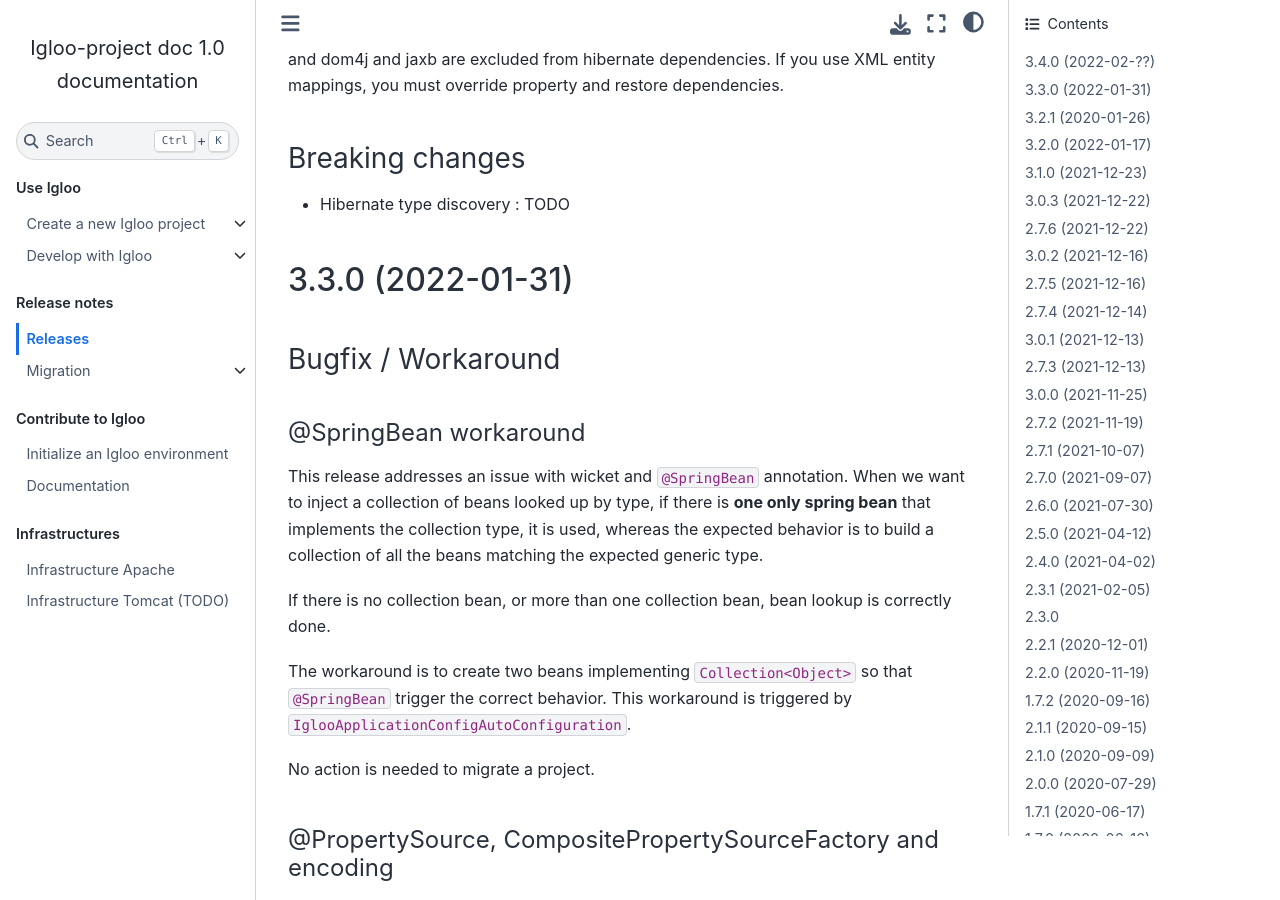
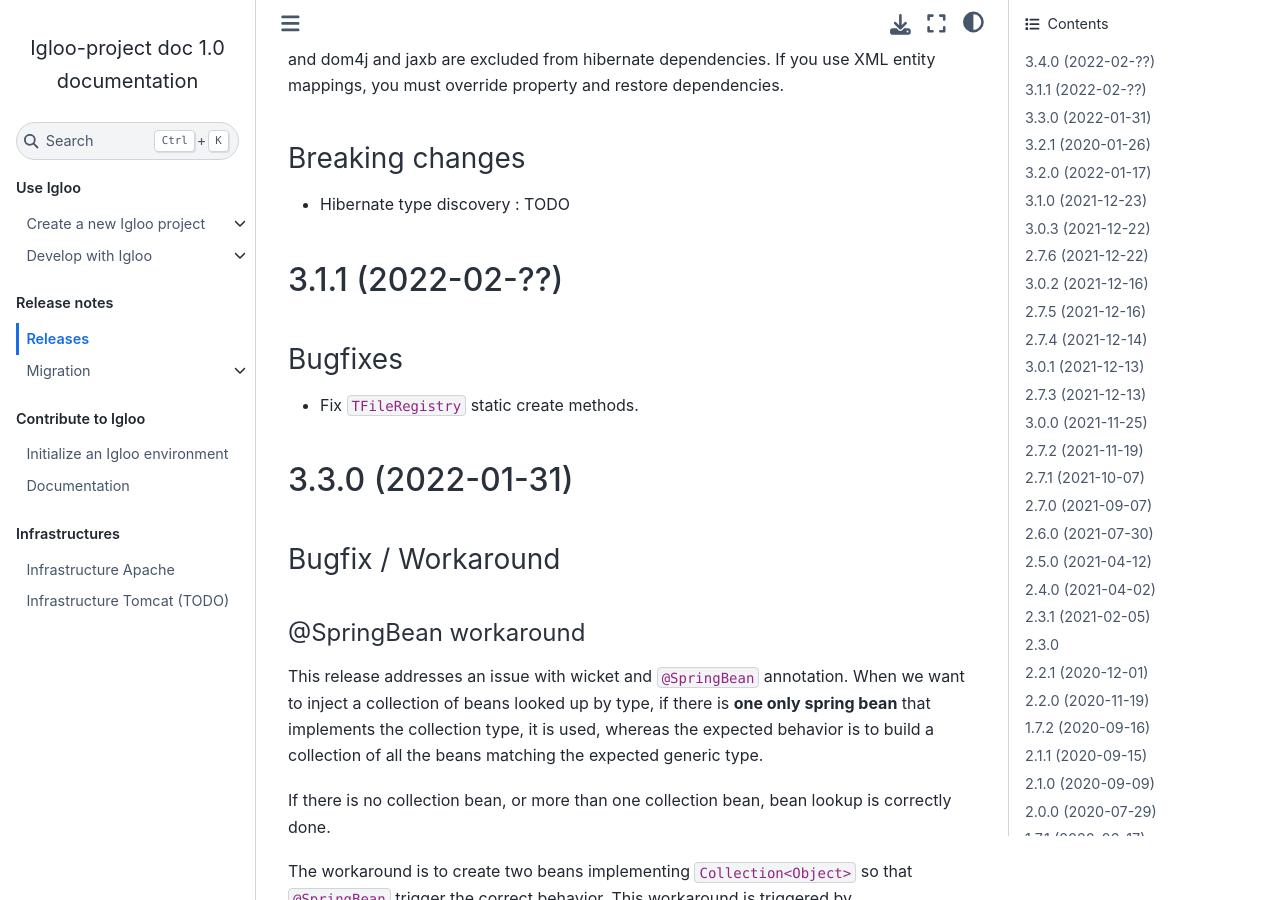
Before and after one commit to igloo-project/igloo-doc, a Sphinx documentation site: the page built from source/release-notes/releases.rst, in a window 1280 px wide and 900 px high, scrolled down 315 px. Built offline with Sphinx 7.4.7 and the Sphinx Book theme 1.1.4, drawn with Linux system fonts in a browser that asks for light colours.

Commit message:
3.1.1: release notes

```diff
--- a/source/release-notes/releases.rst
+++ b/source/release-notes/releases.rst
@@ -21,6 +21,15 @@
 
 * Hibernate type discovery : TODO
 
+.. _v3.1.1:
+
+3.1.1 (2022-02-??)
+##################
+
+Bugfixes
+********
+
+* Fix ``TFileRegistry`` static create methods.
 
 .. _v3.3.0:
 
@@ -90,7 +99,10 @@
 3.2.1 (2020-01-26)
 ##################
 
-Fix a bug with Flyway compatibility layer introduced in 3.2.0; without this fix, Flyway 7.x cannot be used.
+Bugfixes
+********
+
+* Fix a bug with Flyway compatibility layer introduced in 3.2.0; without this fix, Flyway 7.x cannot be used.
 
 .. _v3.2.0:
 
```
